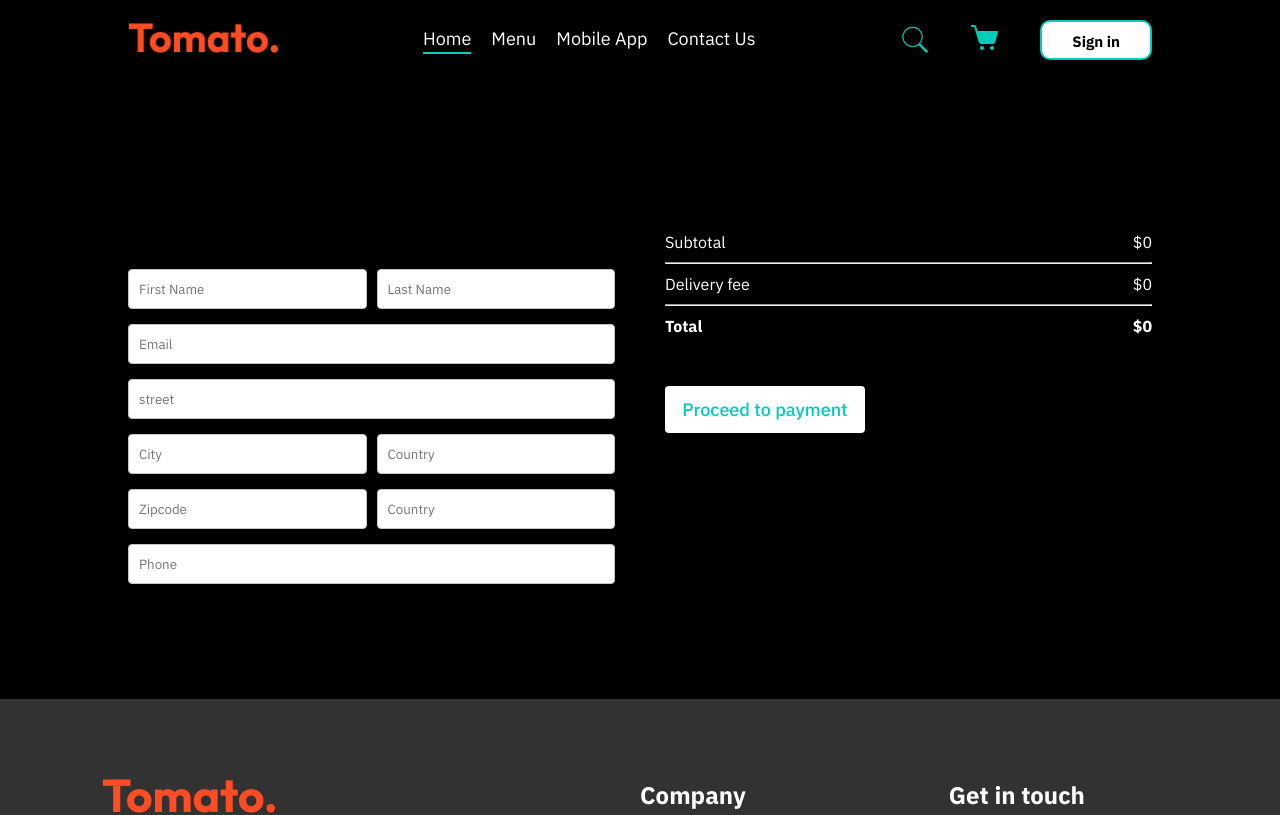
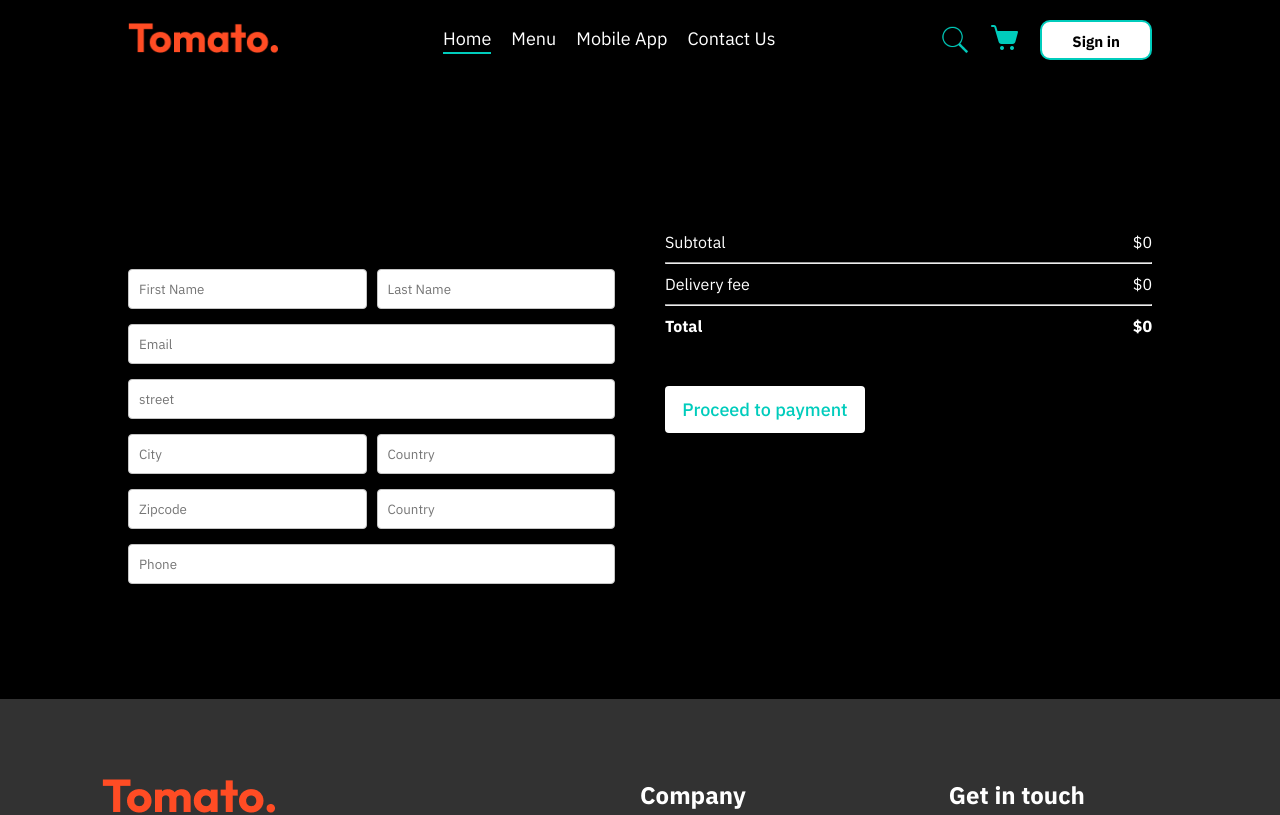
Before and after one commit to OmarAhmed-01/Food-Delivery, a React (Vite) app in the folder frontend/: page /order in a window 1280 px wide. Shown: the top 815 px of the page. Built offline with nearby package versions, Linux system fonts and the light colour scheme.

Commit message:
UI improvements

```diff
--- a/frontend/src/components/Header/Header.jsx
+++ b/frontend/src/components/Header/Header.jsx
@@ -1,4 +1,5 @@
 import React from 'react'
+import { Link } from 'react-router-dom'
 import './header.css'
 
 const Header = () => {
@@ -7,7 +8,7 @@ const Header = () => {
         <div className="header-content">
             <h2>Order your favourite food here</h2>
             <p>Choose from a divere menu featuring a delectable array of dishes crafted with the finest ingedients and culinary expertise. Our goal is to satisfy your cravings and elevate your dining experience, one delicious meal at a time.</p>
-            <button>View Menu</button>
+            <a href='/#explore-menu'><button>View Menu</button></a>
         </div>
     </div>
   )
--- a/frontend/src/components/Header/header.css
+++ b/frontend/src/components/Header/header.css
@@ -34,6 +34,11 @@
     background-color: white;
     font-size: max(1vw, 13px);
     border-radius: 50px;
+    cursor: pointer;
+}
+.header-content a{
+    border-radius: 50px;
+    cursor: pointer;
 }
 
 @media (max-width:1050px) {
--- a/frontend/src/components/Navbar/navbar.css
+++ b/frontend/src/components/Navbar/navbar.css
@@ -17,7 +17,7 @@
 .navbar-right{
     display: flex;
     align-items: center;
-    gap: 40px;
+    gap: 20px;
 }
 .navbar button{
     background: white;
@@ -42,9 +42,12 @@
 .navbar li{
     cursor: pointer;
 }
+.navbar-search-icon{
+    position: relative;
+}
 .navbar-search-icon .dot{
     position: absolute;
-    z-index: 2;
+    z-index: 1;
     min-width: 10px;
     min-height: 10px;
     background-color: tomato;
```
